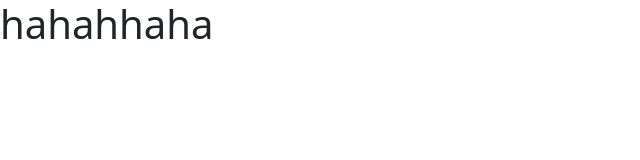
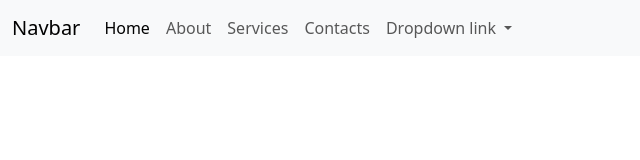
Before and after one commit to ayrismii/IT24MAIN, a plain HTML site: page index.html in a window 1280 px wide. Shown: the whole page, without its empty margins (0-640 px from the left). Drawn offline with nearby package versions, Linux system fonts and the light colour scheme.

Commit message:
Added nav bar

```diff
--- a/index.html
+++ b/index.html
@@ -10,6 +10,41 @@
     <script src="https://unpkg.com/leaflet/dist/leaflet.js"></script>
 </head>
 <body>
-    <h1>hahahhaha</h1>
+    <div>
+        <nav class="navbar navbar-expand-lg bg-body-tertiary">
+            <div class="container-fluid">
+                <a class="navbar-brand" href="#">Navbar</a>
+                <button class="navbar-toggler" type="button" data-bs-toggle="collapse" data-bs-target="#navbarNav"
+                    aria-controls="navbarNav" aria-expanded="false" aria-label="Toggle navigation">
+                    <span class="navbar-toggler-icon"></span>
+                </button>
+                <div class="collapse navbar-collapse" id="navbarNav">
+                    <ul class="navbar-nav">
+                        <li class="nav-item">
+                            <a class="nav-link active" aria-current="page" href="#">Home</a>
+                        </li>
+                        <li class="nav-item">
+                            <a class="nav-link" href="#">About</a>
+                        </li>
+                        <li class="nav-item">
+                            <a class="nav-link" href="#">Services</a>
+                        </li>
+                        <li class="nav-item">
+                            <a class="nav-link" href="#">Contacts</a>
+                        </li>
+                        <li class="nav-item dropdown">
+                            <a class="nav-link dropdown-toggle" href="#" role="button" data-bs-toggle="dropdown" aria-expanded="false">
+                              Dropdown link
+                            </a>
+                            <ul class="dropdown-menu">
+                              <li><a class="dropdown-item" href="apple-2.html">Action</a></li>
+                              <li><a class="dropdown-item" href="applet-3.html">Another action</a></li>
+                              <li><a class="dropdown-item" href="#">Something else here</a></li>
+                            </ul>
+                          </li>
+                        </ul>
+                      </div>
+                    </div>
+                  </nav>
 </body>
 </html>
```
